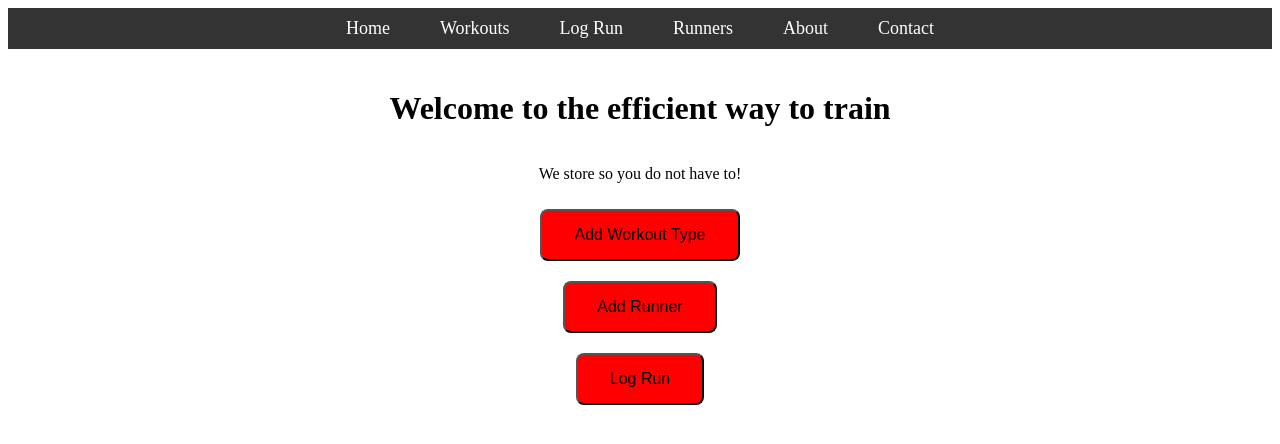
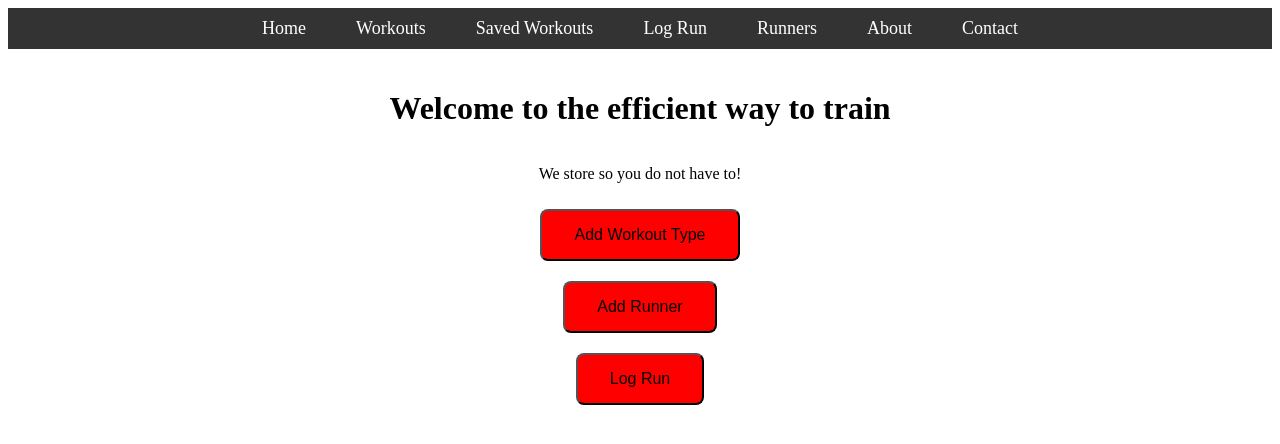
Before and after one commit to WSU-kduncan/cs3900-workoutplan, an Angular app in the folder webdesign/: page / in a window 1280 px wide. Shown: the top 444 px of the page. Built offline with nearby package versions, Linux system fonts and the light colour scheme.

Commit message:
added navbar link to saved workouts

```diff
--- a/webdesign/src/app/app.component.html
+++ b/webdesign/src/app/app.component.html
@@ -4,6 +4,7 @@
   <ul>
     <li><a routerLink="/" routerLinkActive="active-link">Home</a></li>
     <li><a routerLink="/workouts" routerLinkActive="active-link">Workouts</a></li>
+    <li><a routerLink="/saved-workouts" routerLinkActive="active-link">Saved Workouts</a></li>
     <li><a routerLink="/log" routerLinkActive="active-link">Log Run</a></li>
     <li><a routerLink="/runners" routerLinkActive="active-link">Runners</a></li>
     <li><a routerLink="/about" routerLinkActive="active-link">About</a></li>
```
